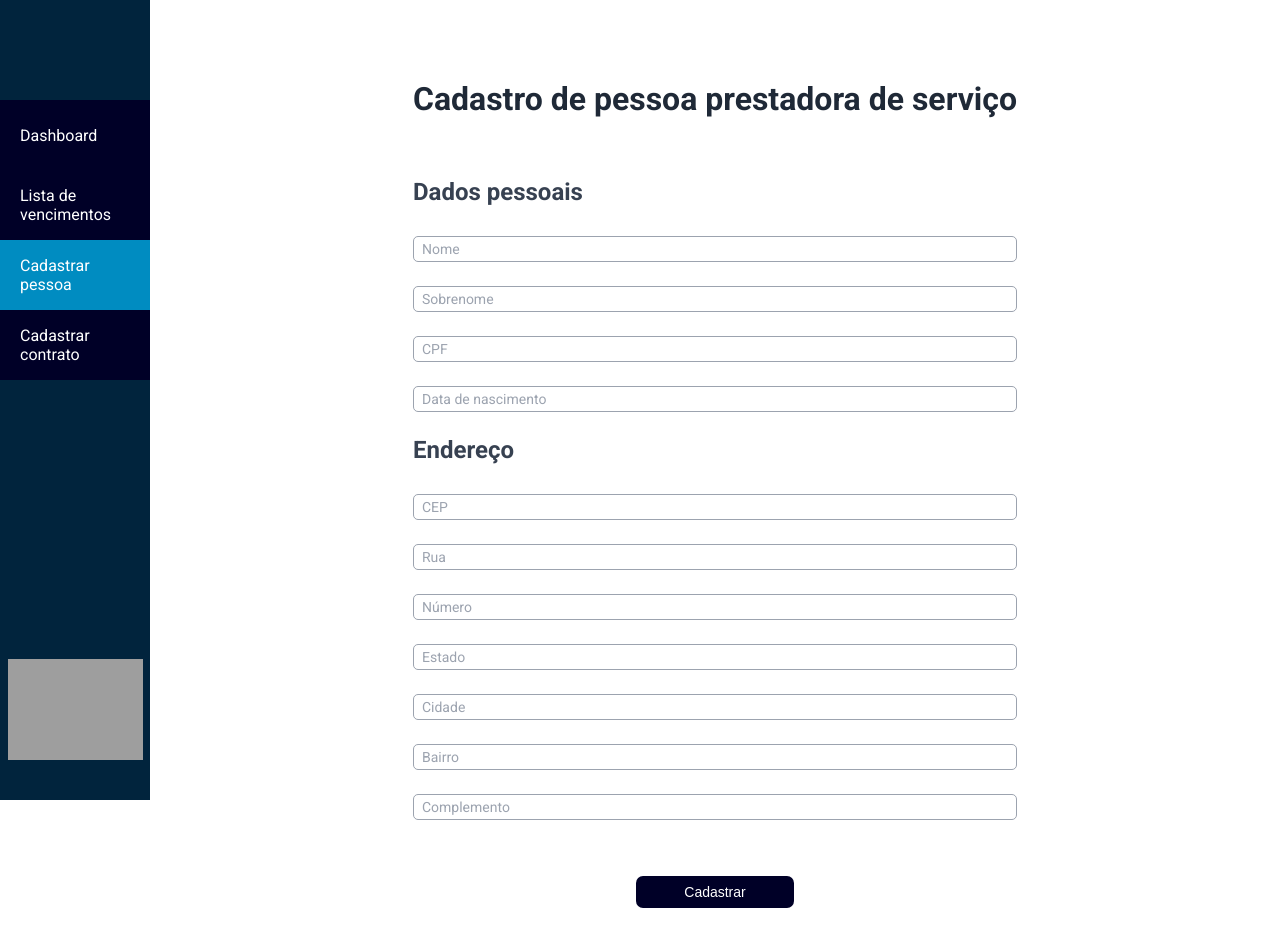
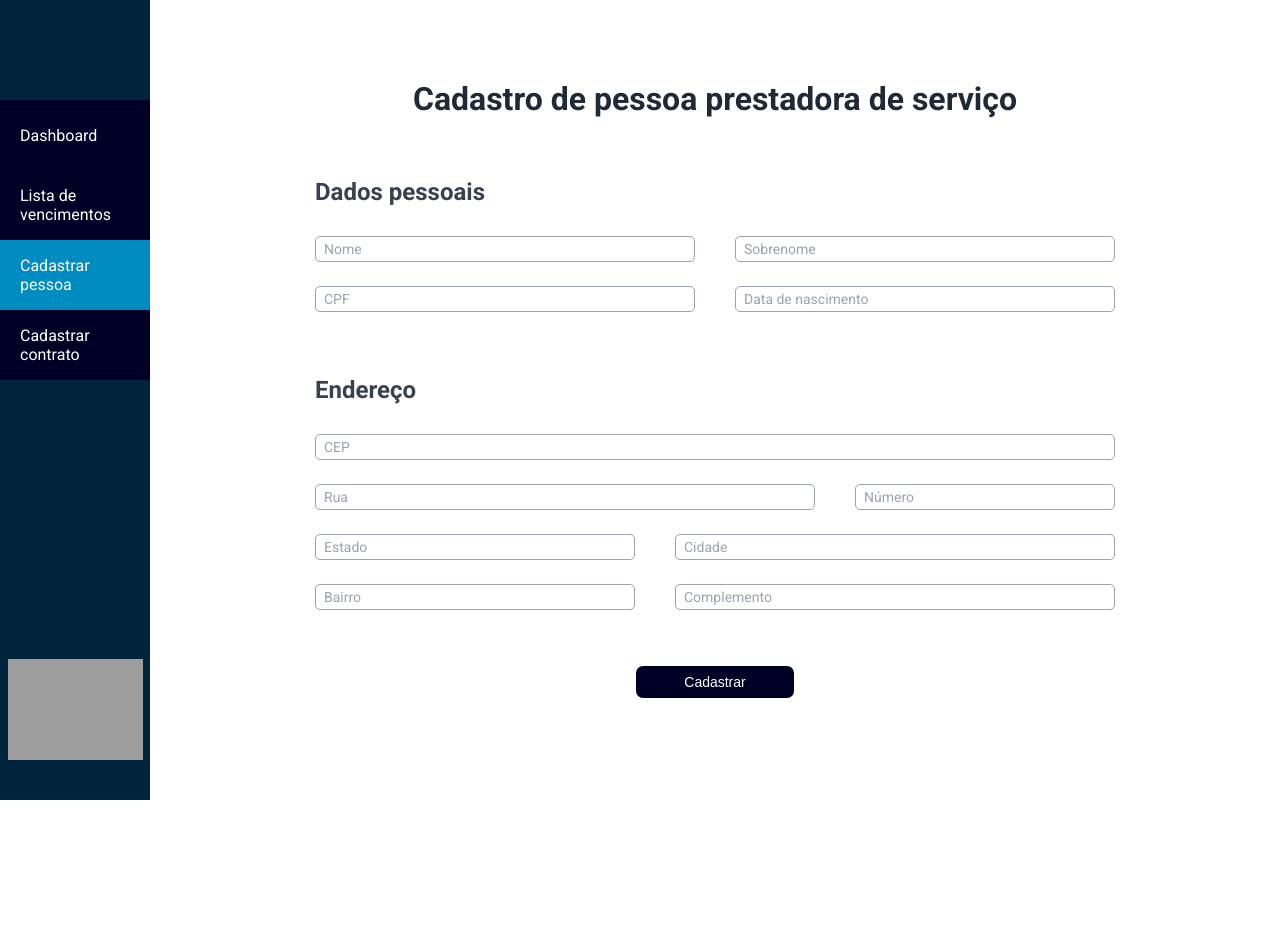
Before and after one commit to matheusg18/sogo-frontend-challenge, a React (Create React App) app: page /register/person in a window 1280 px wide. After the commit the page ends 800 px from the top, so only its background shows below. Built offline with nearby package versions, Linux system fonts and the light colour scheme; grey boxes are pictures that could not be loaded.

Commit message:
feat: adjust registration styles to desktop

```diff
--- a/src/components/TextInput/index.tsx
+++ b/src/components/TextInput/index.tsx
@@ -16,7 +16,7 @@ function TextInput({ name, placeholder, handleBlur, formik, readOnly = false }:
   const canShowError = formik.errors[name] && formik.touched[name];
 
   return (
-    <div className="input-container">
+    <div className="input-container" data-inputName={name}>
       <input
         type="text"
         className={`input-container__input ${canShowError ? 'input-container__input--error' : ''}`}
--- a/src/pages/RegisterContract/styles.scss
+++ b/src/pages/RegisterContract/styles.scss
@@ -38,6 +38,17 @@ $h2-font-color: #374151;
   &__contract-data-container {
     display: flex;
     flex-direction: column;
+
+    @media only screen and (min-width: $laptop-media-query) {
+      display: grid;
+      grid-template-columns: 1fr 1fr;
+      grid-template-rows: 1fr 1fr;
+      column-gap: space(10);
+
+      [data-inputName='personCpf'] {
+        grid-column: 1 / 3;
+      }
+    }
   }
 
   & .button-component {
--- a/src/pages/RegisterPerson/styles.scss
+++ b/src/pages/RegisterPerson/styles.scss
@@ -38,11 +38,64 @@ $h2-font-color: #374151;
   &__form {
     display: flex;
     flex-direction: column;
+    max-width: 800px;
   }
 
   &__personal-data-container {
     display: flex;
     flex-direction: column;
+
+    @media only screen and (min-width: $laptop-media-query) {
+      display: grid;
+      grid-template-columns: 1fr 1fr;
+      grid-template-rows: 1fr 1fr;
+      column-gap: space(10);
+      margin-bottom: space(10);
+    }
+  }
+
+  &__address-data-container {
+    display: flex;
+    flex-direction: column;
+
+    @media only screen and (min-width: $laptop-media-query) {
+      display: grid;
+      grid:
+        'cep cep cep cep' 1fr
+        'street street street number' 1fr
+        'state state city city' 1fr
+        'district district complement complement' 1fr
+        / 1fr 1fr 1fr 1fr;
+      column-gap: space(10);
+
+      [data-inputName='cep'] {
+        grid-area: cep;
+      }
+
+      [data-inputName='street'] {
+        grid-area: street;
+      }
+
+      [data-inputName='number'] {
+        grid-area: number;
+      }
+
+      [data-inputName='state'] {
+        grid-area: state;
+      }
+
+      [data-inputName='city'] {
+        grid-area: city;
+      }
+
+      [data-inputName='district'] {
+        grid-area: district;
+      }
+
+      [data-inputName='complement'] {
+        grid-area: complement;
+      }
+    }
   }
 
   & .button-component {
```
